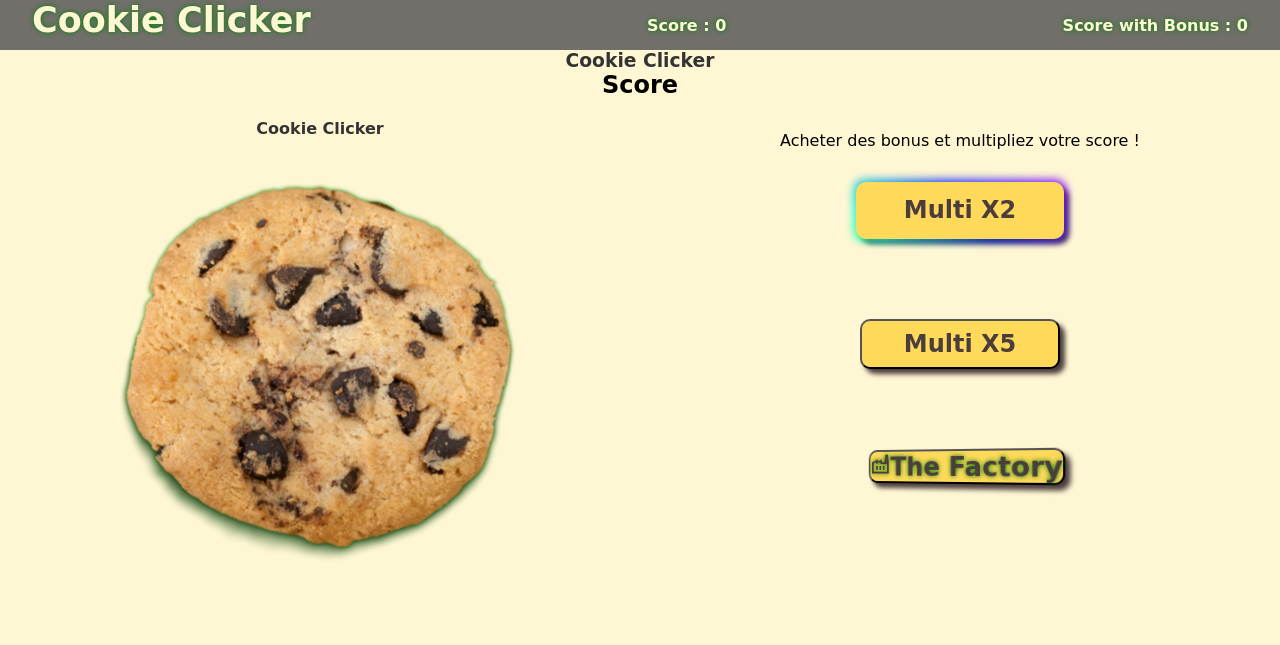
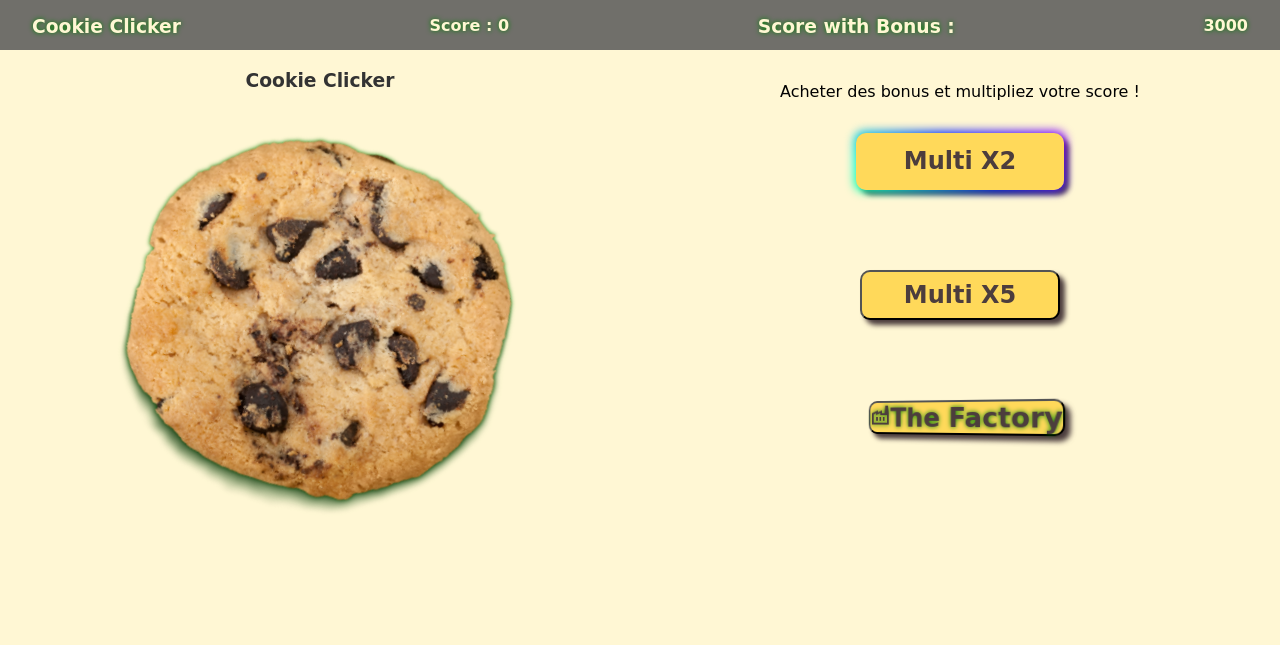
Before and after one commit to iota07/cookieclicker, a website: page index.html in a window 1280 px wide. Drawn offline with nearby package versions, Linux system fonts and the light colour scheme; a web font is replaced by a local one.

Commit message:
auto-click done

```diff
--- a/index.html
+++ b/index.html
@@ -1,47 +1,27 @@
 <!DOCTYPE html>
 <html lang="en">
-  <head>
  <meta charset="UTF-8" />
  <meta name="viewport" content="width=device-width, initial-scale=1.0" />
  <link rel="preconnect" href="https://fonts.googleapis.com" />
  <link rel="preconnect" href="https://fonts.gstatic.com" crossorigin />
-    <link
-      href="https://fonts.googleapis.com/css2?family=Comfortaa:wght@300;400&family=Shantell+Sans:wght@300;400&display=swap"
-      rel="stylesheet"
-    />
+ <link href="https://fonts.googleapis.com/css2?family=Comfortaa:wght@300;400&family=Shantell+Sans:wght@300;400&display=swap" rel="stylesheet" />
  <link rel="stylesheet" href="style.css" />
-    <link
-      rel="stylesheet"
-      href="https://fonts.googleapis.com/css2?family=Material+Symbols+Outlined:opsz,wght,FILL,GRAD@24,400,0,0"
-    />
-    <title>Cookie Cliker</title>
-  </head>
-  <body>
-    <!-- SECTION QUI CONTIENT LE HEADER -->
-    <section class="row">
-      <header class="fullscreen">
-    <link rel="preconnect" href="https://fonts.googleapis.com">
-    <link rel="preconnect" href="https://fonts.gstatic.com" crossorigin>
-    <link href="https://fonts.googleapis.com/css2?family=Comfortaa:wght@300;400&family=Shantell+Sans:wght@300;400&display=swap" rel="stylesheet">
-    <title>Cookie Cliker</title>
+ <link rel="stylesheet" href="https://fonts.googleapis.com/css2?family=Material+Symbols+Outlined:opsz,wght,FILL,GRAD@24,400,0,0" />
+ <title>Cookie Clicker</title>
   </head>
   <body>
  <section class="row">
 <!-- SECTION QUI CONTIENT LE HEADER -->
 <header class="fullscreen">
   <ul class="navbar">
-        <label class="logo" >Cookie Clicker</label>
+    <h3 class="logo">Cookie Clicker</h3>
     <li>Score : <span id="scoreclick"> 0</span></li>
-        <li> <span class="delet">Score with</span> Bonus : <span id="scoreclickbonus"> 0</span></li>
-
+    <li>
+      <h3>Score with Bonus :</h3>
+    </li>
+    <li><span id="scoreclickbonus"></span></li>
   </ul>
-        <h1>Cookie Clicker</h1>
-        <h2>Score</h2>
-        <p id="scoreclick"></p>
-        <p id="scoreclickbonus"></p>
 </header>
-
-
       <!-- SECTION QUI CONTIENT LE COOKIE -->
       <section id="cookie" class="flexitemleft">
         <div class="game-container">
@@ -80,14 +60,8 @@
             </button>
           </li>
           <li>
-            <button
-              id="boutonautoclick"
-              class="autoClick"
-              role="button"
-              alt="auto click"
-            >
-              <span class="material-symbols-outlined"> factory </span>The
-              Factory
+            <button id="boutonautoclick" class="autoClick" role="button" alt="auto click">
+              <span class="material-symbols-outlined"> factory </span>The Factory
             </button>
           </li>
         </ul>
--- a/main.js
+++ b/main.js
@@ -1,5 +1,45 @@
-document
-  .getElementById("boutonautoclick")
-  .addEventListener("click", function () {
-    alert("Hello! I am an alert box!");
+document.addEventListener("DOMContentLoaded", function () {
+  // a changer j'ai mis 3000 mais sava être 0
+  let points = 3000;
+  let autoClickEnabled = false;
+  let autoClickInterval;
+
+  const pointsElement = document.getElementById("scoreclickbonus");
+  const startButton = document.getElementById("boutonautoclick");
+
+  startButton.addEventListener("click", () => {
+    if (!autoClickEnabled && points >= 3000) {
+      subtractPoints(3000);
+      startAutoClick();
+      autoClickEnabled = true;
+      startButton.style.display = "none";
+    }
   });
+
+  function addPoints(value) {
+    points += value;
+    pointsElement.textContent = points;
+  }
+
+  function subtractPoints(value) {
+    addPoints(-value);
+  }
+
+  function autoClick() {
+    addPoints(+1);
+  }
+
+  function startAutoClick() {
+    // TEMPS DU CLICK
+    autoClickInterval = setInterval(autoClick, 500);
+  }
+
+  // Appelez cette fonction au chargement de la page pour initialiser le score.
+  function initializeGame() {
+    // A MODIFIER J AI MIS CA POUR TEST LE JEUX COMMENCE AVEC 3000 POINTS
+    points = 3000;
+    pointsElement.textContent = points;
+  }
+
+  initializeGame();
+});
```
Lines whose indentation alone changed are shown as unchanged.
